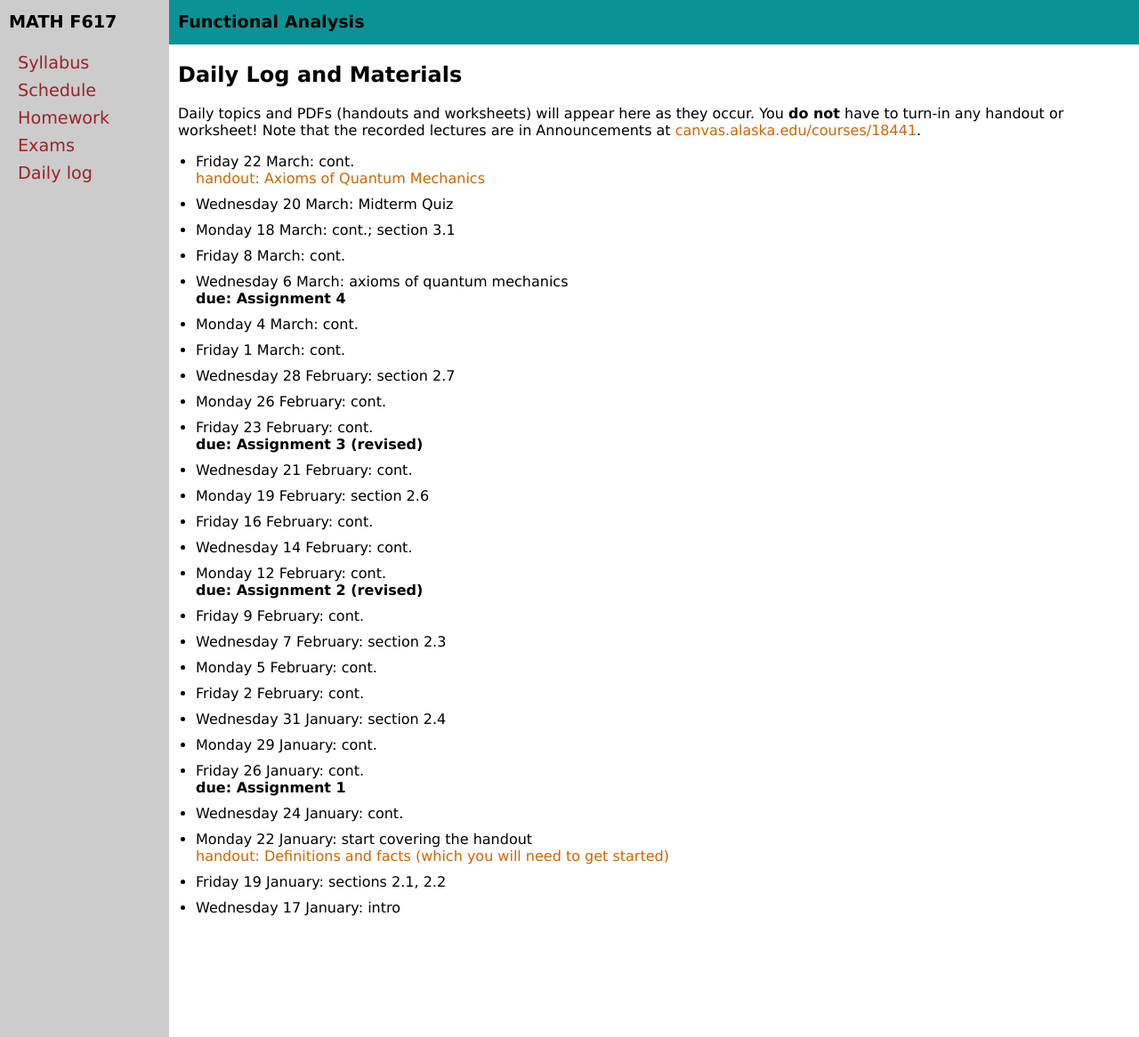
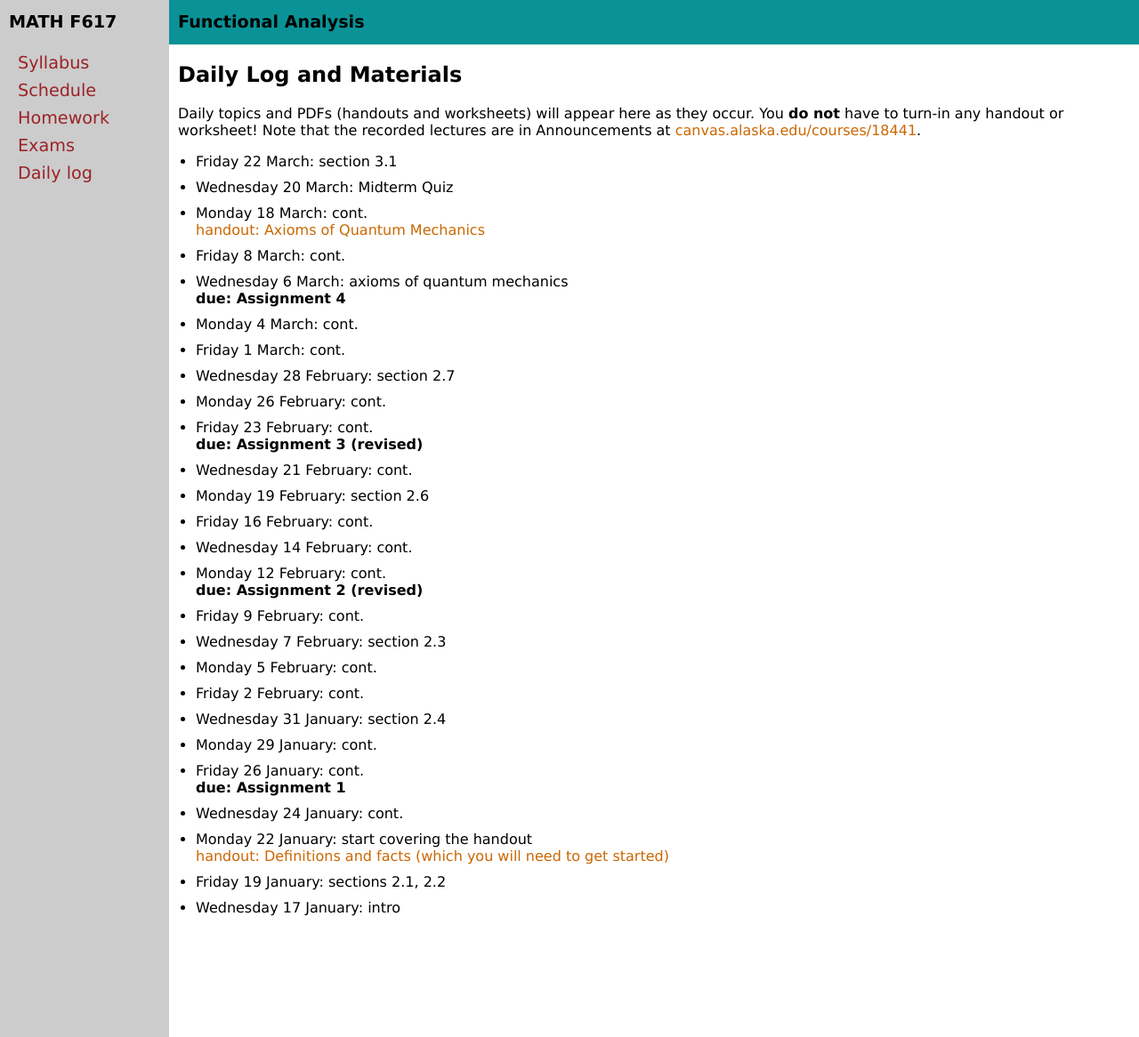
Before and after one commit to bueler/numerical, a Jekyll site: the page built from daily.md, in a window 1280 px wide and 1166 px high. Shown: the whole window at 89% size. Built offline with Jekyll 4.4.1, drawn with Linux system fonts in a browser that asks for light colours.

Commit message:
correct days on log

```diff
--- a/_data/daily.yml
+++ b/_data/daily.yml
@@ -1,13 +1,13 @@
 semester: Fall 2023
 daily:
 - name: Friday 22 March
+  description: section 3.1
+- name: Wednesday 20 March
+  description: Midterm Quiz
+- name: Monday 18 March
   description: cont.
   handout: assets/handouts/qaxioms.pdf
   handoutname: "handout: Axioms of Quantum Mechanics"
-- name: Wednesday 20 March
-  description: Midterm Quiz
-- name: Monday 18 March
-  description: cont.; section 3.1
 - name: Friday 8 March
   description: cont.
 - name: Wednesday 6 March
```
